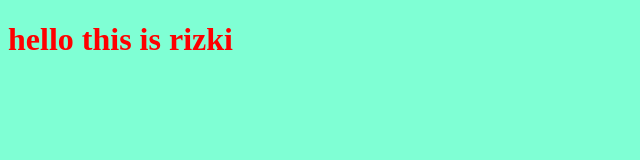
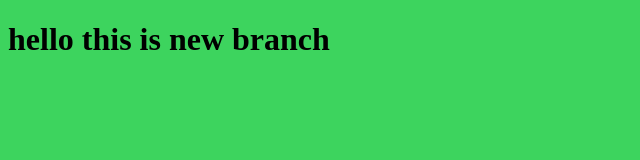
Before and after one commit to Rizki033/myproject, a plain HTML site: page index.html in a window 1280 px wide. Shown: the whole page, without its empty margins (0-640 px from the left). Drawn offline with Linux system fonts and the light colour scheme.

Commit message:
changing style for the title

```diff
--- a/index.html
+++ b/index.html
@@ -7,7 +7,7 @@
     <link rel="stylesheet" href="style.css">
 </head>
 <body>
-    <h1> hello this is rizki </h1>
+    <h1> hello this is new branch  </h1>
     <script src="app.js"></script>
 
 </body>
--- a/style.css
+++ b/style.css
@@ -1,6 +1,6 @@
 h1{
-   color: red;
+   color:black;
 }
 body{
-    background-color: aquamarine;
+    background-color: rgb(61, 212, 94);
 }
```
